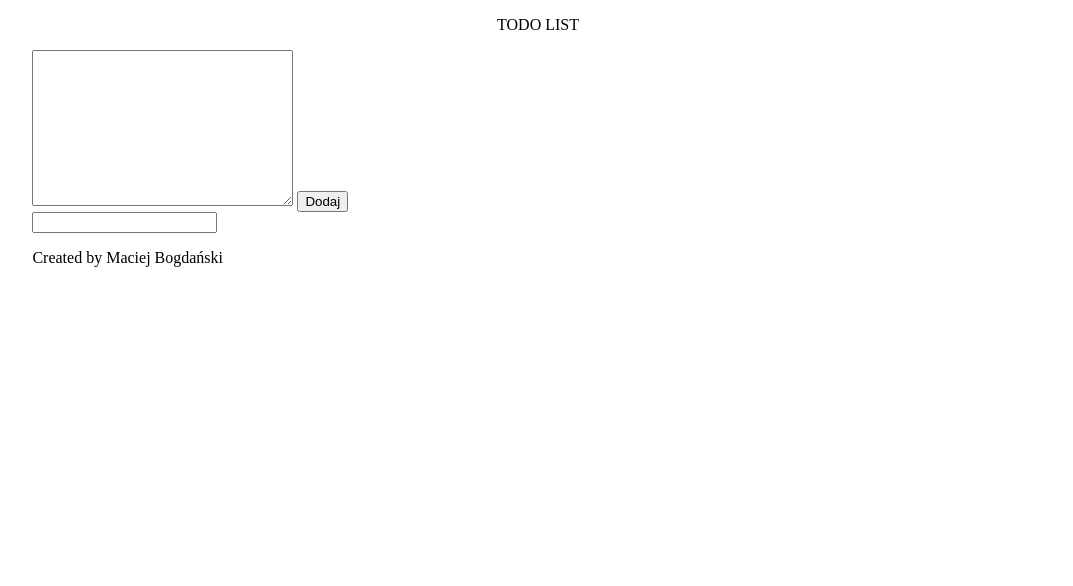
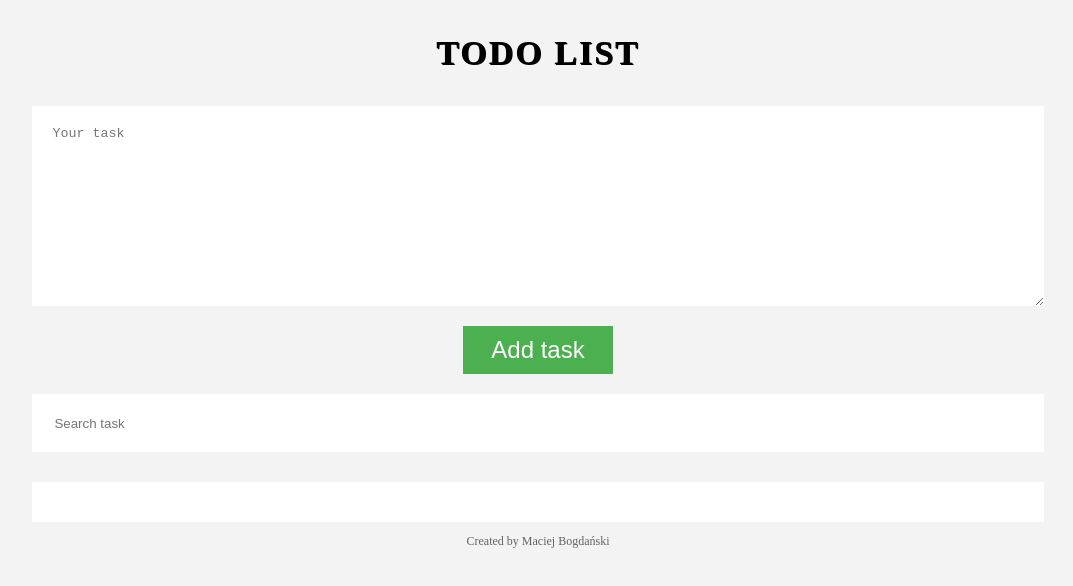
Before and after one commit to mackey7/ToDo-Vanilla-JS, a plain HTML site: page index.html in a window 1280 px wide. Shown: the whole page, without its empty margins (102-1175 px from the left). Drawn offline with Linux system fonts and the light colour scheme.

Commit message:
add styles

```diff
--- a/index.html
+++ b/index.html
@@ -6,6 +6,8 @@
     <meta name="viewport" content="width=device-width, initial-scale=1.0">
     <meta http-equiv="X-UA-Compatible" content="ie=edge">
     <link rel="stylesheet" href="style.css">
+    <link rel="stylesheet" href="https://use.fontawesome.com/releases/v5.3.1/css/all.css" integrity="sha384-mzrmE5qonljUremFsqc01SB46JvROS7bZs3IO2EmfFsd15uHvIt+Y8vEf7N7fWAU"
+        crossorigin="anonymous">
     <title>Document</title>
 </head>
 
@@ -15,14 +17,15 @@
     </nav>
     <main class="app-main">
         <form action="" class="app-form">
-            <textarea name=" " id=" " cols="30 " rows="10 "></textarea>
-            <button class="add-task " type="submit">Dodaj</button>
+            <textarea name=" " id=" " cols="30 " rows="10 " placeholder="Your task"></textarea>
+            <button class="add-task " type="submit">Add task</button>
 
         </form>
         <aside class="app-search-bar ">
-            <input class="task-search" type="text">
+            <label for="task-search"> Search:</label>
+            <input class="task-search" type="text" placeholder="Search task">
         </aside>
-        <section class="app-todo-list ">
+        <section class="app-todo-list">
 
 
         </section>
--- a/script.js
+++ b/script.js
@@ -6,15 +6,17 @@ document.addEventListener('DOMContentLoaded', function () {
     const taskSearch = document.querySelector('.task-search');
     let textareaValue = null;
 
-
     textarea.addEventListener('change', function (event) {
         textareaValue = event.target.value
-        textarea.value = '';
+
     });
 
     addTask.addEventListener('click', function (event) {
         event.preventDefault();
-        createTask(textareaValue);
+        if (textareaValue !== null) {
+            createTask(textareaValue);
+            textarea.value = '';
+        };
 
     });
     function createTask(textareaValue) {
@@ -24,23 +26,21 @@ document.addEventListener('DOMContentLoaded', function () {
         const taskItemContent = document.createElement('div');
         taskItemContent.classList.add('task-item-content');
         taskItemContent.innerText = textareaValue;
-        const taskItemDelete = document.createElement('button');
+        const taskItemDelete = document.createElement('div');
         taskItemDelete.classList.add('task-item-delete');
-        taskItemDelete.innerText = 'Delete'
+        taskItemDelete.innerHTML = '<i class="fas fa-trash-alt"></i>';
         taskContainer.appendChild(taskItem);
         taskItem.appendChild(taskItemContent);
         taskItem.appendChild(taskItemDelete);
 
     };
 
-
     taskContainer.addEventListener('click', function (event) {
         if (event.target.closest('.task-item-delete') !== null) {
             event.target.closest('.task-item').remove();
         }
+    });
 
-
-    });
     taskSearch.addEventListener('input', function () {
         const val = this.value;
         const elems = taskContainer.querySelector('.task-item');
@@ -57,4 +57,4 @@ document.addEventListener('DOMContentLoaded', function () {
     });
 
 
-})
+});
--- a/style.css
+++ b/style.css
@@ -1,11 +1,132 @@
-.app-navigtion,
-.app-footer,
-.app-main {
-    width: 80%;
-    height: 100%;
-    margin: 0 auto;
+.app-todo {
+    background-color: #f3f3f3;
 }
 
 .app-navigtion p {
     text-align: center;
+    font-size: 34px;
+    text-transform: uppercase;
+    font-weight: 700;
+    letter-spacing: 2px;
+    text-shadow: 1px 1px #000;
 }
+
+.app-main {
+    margin: 0 auto;
+    width: 80%;
+}
+
+.app-form {
+    display: -webkit-box;
+    display: -ms-flexbox;
+    display: flex;
+    -webkit-box-orient: vertical;
+    -webkit-box-direction: normal;
+    -ms-flex-direction: column;
+    flex-direction: column;
+    -webkit-box-align: center;
+    -ms-flex-align: center;
+    align-items: center;
+    margin-bottom: 20px;
+}
+
+.app-form textarea {
+    min-width: 100%;
+    min-height: 200px;
+    border: 0;
+    margin-bottom: 20px;
+    outline: none;
+    padding: 20px;
+    -webkit-box-sizing: border-box;
+    box-sizing: border-box;
+}
+
+.app-form button {
+    position: relative;
+    background-color: #4CAF50;
+    border: none;
+    outline: none;
+    font-size: 24px;
+    color: #FFFFFF;
+    padding: 10px;
+    width: 150px;
+    text-align: center;
+    -webkit-transition-duration: 0.4s;
+    /* Safari */
+    transition-duration: 0.4s;
+    text-decoration: none;
+    overflow: hidden;
+    cursor: pointer;
+}
+
+.app-form button:after {
+    content: "";
+    background: #90EE90;
+    display: block;
+    position: absolute;
+    padding-top: 300%;
+    padding-left: 350%;
+    margin-left: -20px !important;
+    margin-top: -120%;
+    opacity: 0;
+    -webkit-transition: all 0.8s;
+    transition: all 0.8s
+}
+
+.app-form button:active:after {
+    padding: 0;
+    margin: 0;
+    opacity: 1;
+    -webkit-transition: 0s;
+    transition: 0s;
+    border: 0;
+}
+
+.app-search-bar {
+    padding: 20px;
+    width: 100%;
+    margin-top: 20px;
+    margin: 0 auto;
+    text-transform: uppercase;
+    font-weight: 500;
+    letter-spacing: 1px;
+    background: #FFFFFF;
+    -webkit-box-sizing: border-box;
+            box-sizing: border-box;
+}
+
+.app-search-bar label {
+    display: none;
+}
+
+.app-search-bar input {
+    width: 100%;
+    border: 0;
+    outline: none;
+}
+
+.app-todo-list {
+    background: #FFFFFF;
+    padding: 20px;
+    margin-top: 30px;
+}
+
+.task-item {
+    -webkit-box-shadow: 0px 0px 41px -9px rgba(0, 0, 0, 0.75);
+    box-shadow: 0px 0px 41px -9px rgba(0, 0, 0, 0.75);
+}
+
+.task-item-content {
+    width: 80%;
+    overflow: hidden;
+}
+
+.task-item-delete {
+    float: right;
+}
+
+.app-footer p {
+    text-align: center;
+    color: #636363;
+    font-size: 12px;
+}
```
